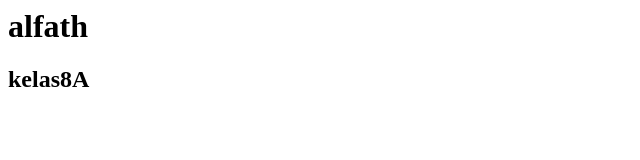
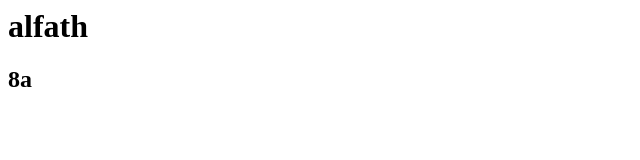
Before and after one commit to AlpatM/proyek_1, a plain HTML site: page index.html in a window 1280 px wide. Shown: the full height of the page, 0-640 px from the left. Drawn offline with Linux system fonts and the light colour scheme.

Commit message:
Update index.html

```diff
--- a/index.html
+++ b/index.html
@@ -1,4 +1,9 @@
 <HTML>
-<H1>alfath</H1>
-<H2>kelas8A</H2>
+  <body>
+    <H1>alfath</H1>
+    <H2>8a</H2>
+    <script>
+      alert("selamat datang");
+    </script>
+  </body>
 </HTML>
```
